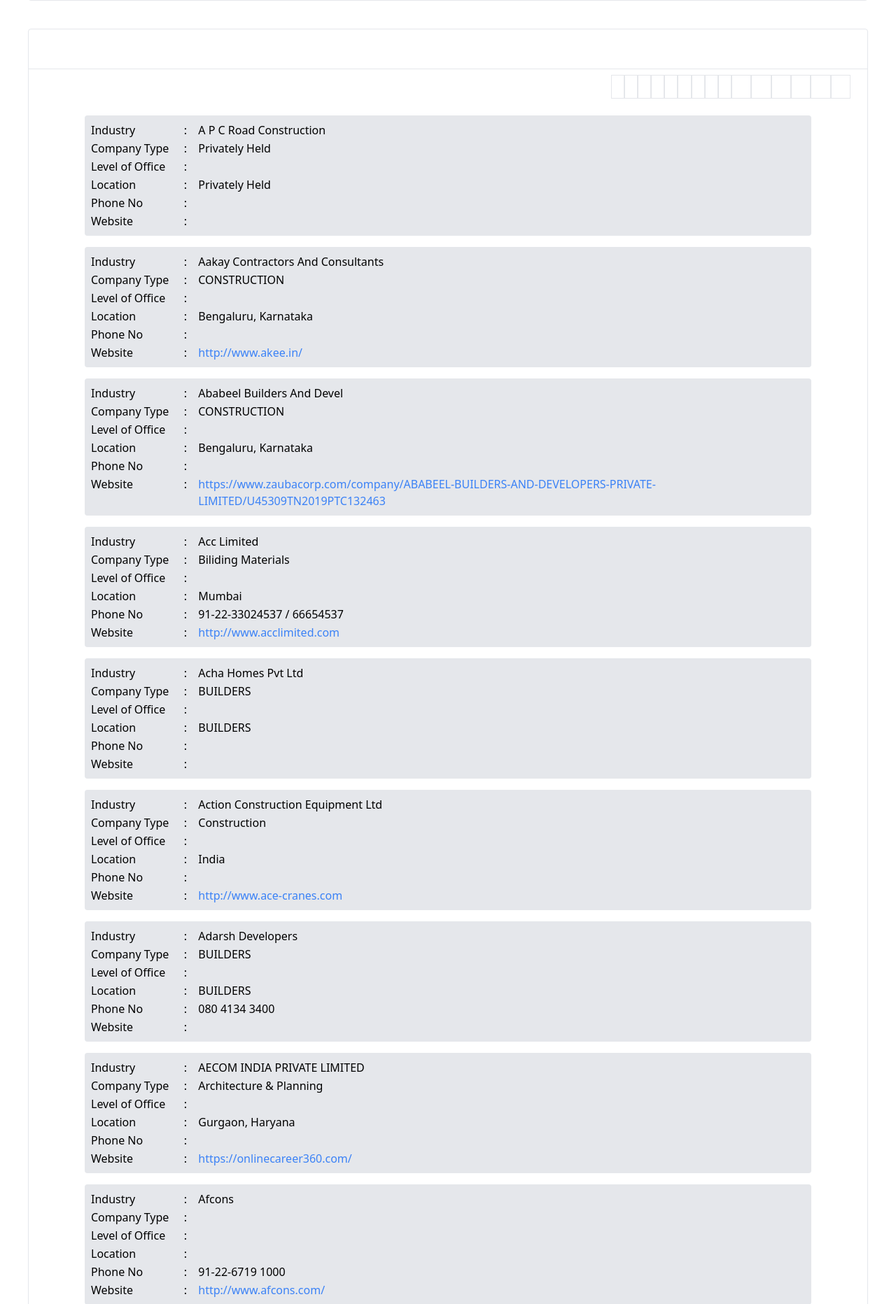
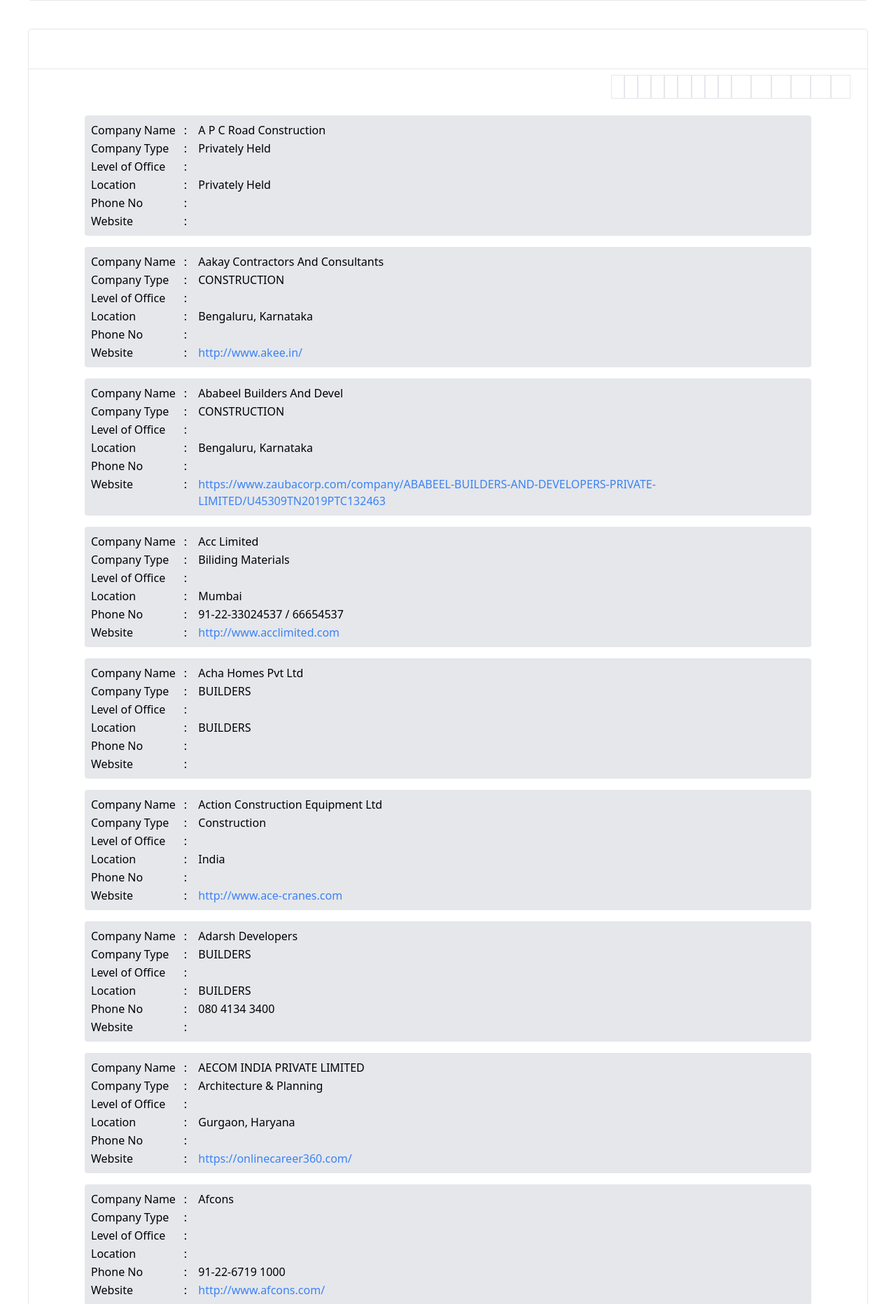
Before and after one commit to gvsreevarsha/CompanyDatabase, a PHP site: page /?c_name=1 in a window 1280 px wide. Shown: the part 185-2049 px from the top of the page at 70% size. Run offline with PHP 8.4, Linux system fonts and the light colour scheme; data comes from the database, SQL or seed files in the repository; data that the repository does not hold is empty.

Commit message:
Changes made

```diff
--- a/index.php
+++ b/index.php
@@ -70,7 +70,7 @@
                 if ($result = $con->query($query)) {
                     while ($row = $result->fetch_assoc()) {
                         echo '<div class="my-4 bg-gray-200 rounded ml-20 mr-20 p-2"><table width="100%">'.
-                        '<tr><td width="13%" style="vertical-align: text-top">Industry</td><td width="2%" style="vertical-align: text-top">:</td><td>'.$row["Name_of_the_Company"].'</td></tr>' .
+                        '<tr><td width="13%" style="vertical-align: text-top">Company Name</td><td width="2%" style="vertical-align: text-top">:</td><td>'.$row["Name_of_the_Company"].'</td></tr>' .
                         '<tr><td width="13%" style="vertical-align: text-top">Company Type</td><td width="2%" style="vertical-align: text-top">:</td><td>'.$row["Type_of_Organization"].'</td></tr> '.
                         '<tr><td width="13%" style="vertical-align: text-top">Level of Office</td><td width="2%" style="vertical-align: text-top">:</td><td></td></tr> '.
                         '<tr><td width="13%" style="vertical-align: text-top">Location</td><td width="2%" style="vertical-align: text-top">:</td><td>'.$row["Origin"].'</td></tr>'.
@@ -91,7 +91,7 @@
             while ($row = $result->fetch_assoc()) {
 
                 echo '<div class="my-4 bg-gray-200 rounded ml-20 mr-20 p-2"><table width="100%">'.
-                '<tr><td width="13%" style="vertical-align: text-top">Industry</td><td width="2%" style="vertical-align: text-top">:</td><td>'.$row["Name_of_the_Company"].'</td></tr>' .
+                '<tr><td width="13%" style="vertical-align: text-top">Company Name</td><td width="2%" style="vertical-align: text-top">:</td><td>'.$row["Name_of_the_Company"].'</td></tr>' .
                 '<tr><td width="13%" style="vertical-align: text-top">Company Type</td><td width="2%" style="vertical-align: text-top">:</td><td>'.$row["Type_of_Organization"].'</td></tr> '.
                 '<tr><td width="13%" style="vertical-align: text-top">Level of Office</td><td width="2%" style="vertical-align: text-top">:</td><td></td></tr> '.
                 '<tr><td width="13%" style="vertical-align: text-top">Location</td><td width="2%" style="vertical-align: text-top">:</td><td>'.$row["Origin"].'</td></tr>'.
```
Also changed, not shown: search.php (+8 -1 lines).
